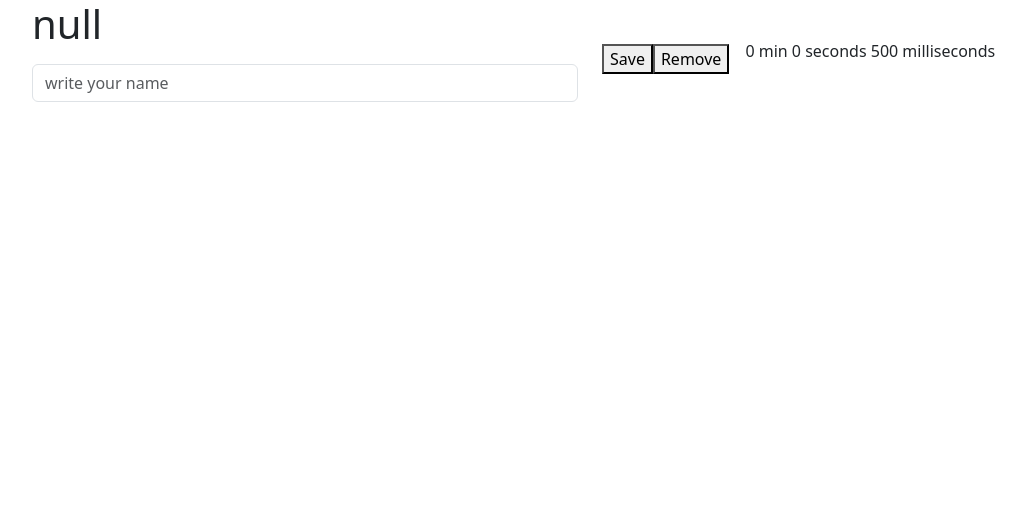
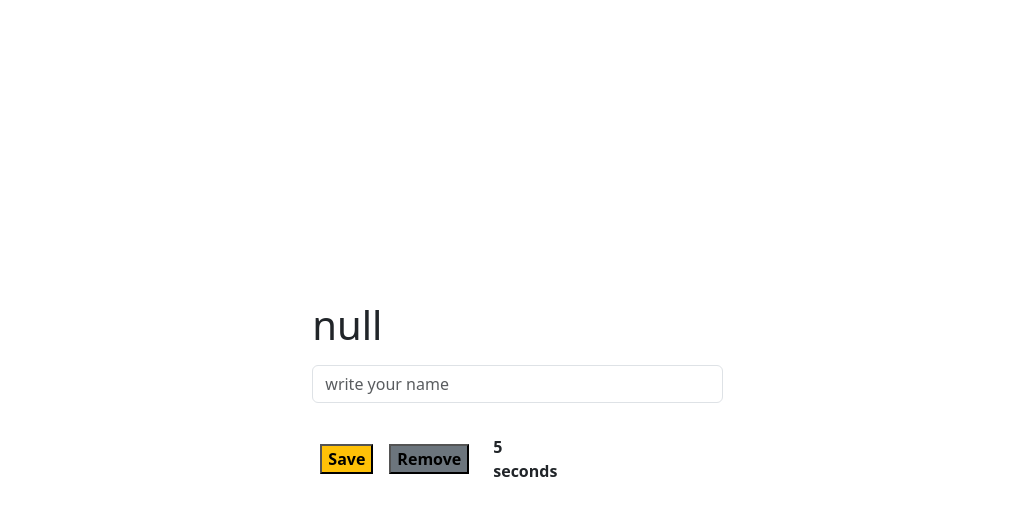
Before and after one commit to OleksandrLarionov/FS0423-M2-W3-L2-homeWork, a plain HTML site: page index.html in a window 1280 px wide. Shown: the whole page, without its empty margins (50-1076 px from the left). Drawn offline with nearby package versions, Linux system fonts and the light colour scheme.

Commit message:
timer fixed

```diff
--- a/index.html
+++ b/index.html
@@ -11,18 +11,18 @@
 			crossorigin="anonymous" />
 	</head>
 	<body>
-		<div class="container">
+		<div class="container d-flex justify-content-center vh-100 align-items-center">
 			<div class="row">
-				<div class="col col-6">
+				<div class="col col-9">
 					<div class="mb-3" id="myform">
 						<label for="name" class="form-label" id="top"></label>
 						<input type="text" class="form-control" id="name" placeholder="write your name" />
 					</div>
 				</div>
 				<div class="col-6 d-flex align-items-center">
-					<button type="button" id="invia">Save</button>
-					<button type="button" id="reset">Remove</button>
-					<div id="counter" class="text-center m-3"></div>
+					<button class="bg-warning fw-bold m-2" type="button" id="invia">Save</button>
+					<button class="bg-secondary fw-bold m-2" type="button" id="reset">Remove</button>
+					<div id="counter" class="m-3 d-flex align-items-center"></div>
 				</div>
 			</div>
 		</div>
--- a/script/es1.js
+++ b/script/es1.js
@@ -5,7 +5,6 @@ const myForm = document.getElementById('myForm');
 const topName = document.getElementById('top');
 
 const localStorageKey = 'saved-name';
-const sessionStorageKey = 'session';
 const save = () => {
 	const saveValue = inputName.value;
 	localStorage.setItem(localStorageKey, saveValue);
@@ -18,6 +17,7 @@ const remove = () => {
 	if (sometshingSaved) {
 		localStorage.removeItem(localStorageKey);
 		topName.innerHTML = '';
+		s = 0;
 	} else {
 		alert('Empty');
 	}
@@ -63,27 +63,36 @@ displayName();
 // With Cronometer
 const tempo = document.getElementById('counter');
 const myP = document.createElement('p');
+myP.classList.add('fw-bold');
+myP.classList.add('mb-0');
 tempo.appendChild(myP);
+
+const sessionStorageKey = 'session';
 let m = 0;
 let s = 0;
 let mm = 0;
 
+if (sessionStorage.getItem(sessionStorageKey)) {
+	s = parseInt(sessionStorage.getItem(sessionStorageKey));
+}
 const startTime = () => {
+	const interval = setInterval(() => {
 		mm++;
-	if (mm === 1000) {
+		if (mm === 100) {
 			s++;
 			mm = 0;
 		}
 
-	if (s === 60) {
+		if (s === 600) {
 			m++;
 			s = 0;
 		}
-	const timer = `${m} min ${s} seconds ${mm} milliseconds`;
+		let timer = `${s} seconds`;
 		sessionStorage.setItem(sessionStorageKey, timer);
 		const downTime2 = sessionStorage.getItem(sessionStorageKey);
 		myP.innerHTML = `${downTime2}`;
+	}, 10);
 };
 
-setInterval(startTime, 10);
+startTime();
 // startTime();
```
Lines whose indentation alone changed are shown as unchanged.
